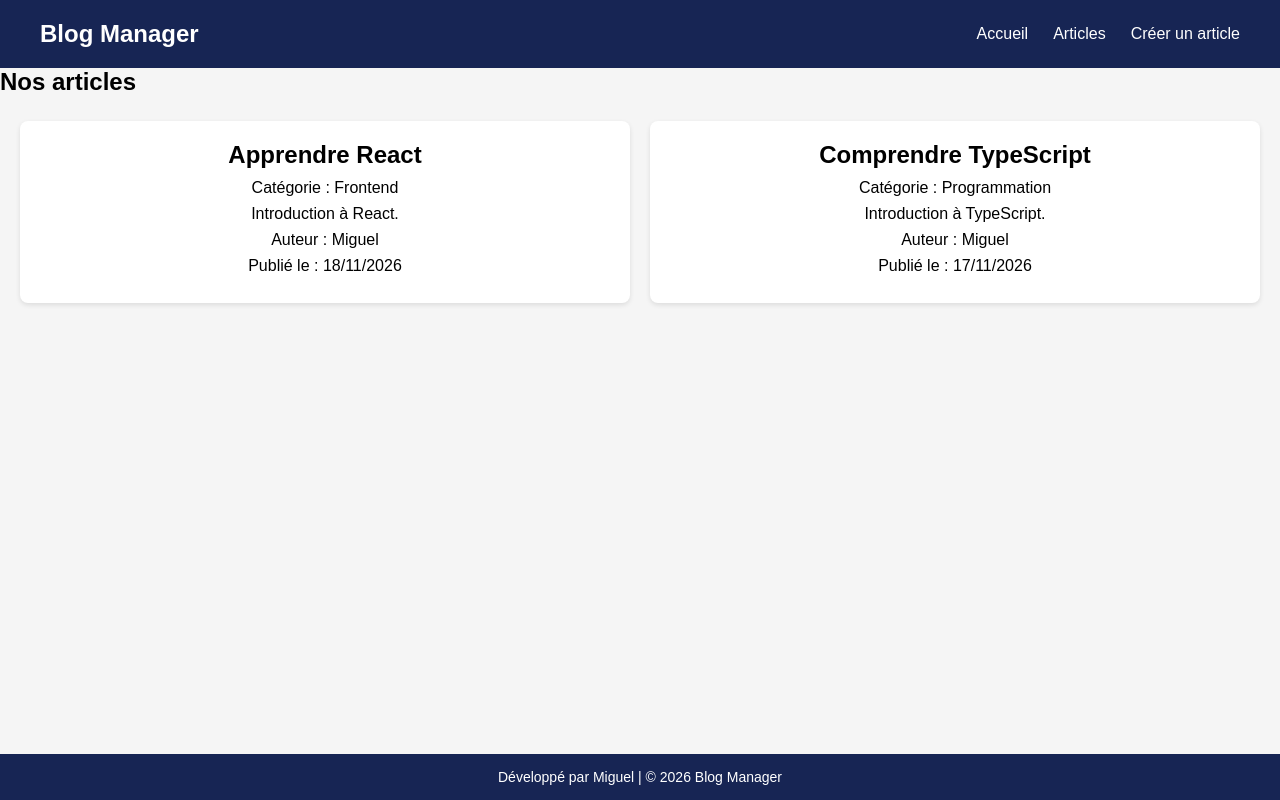
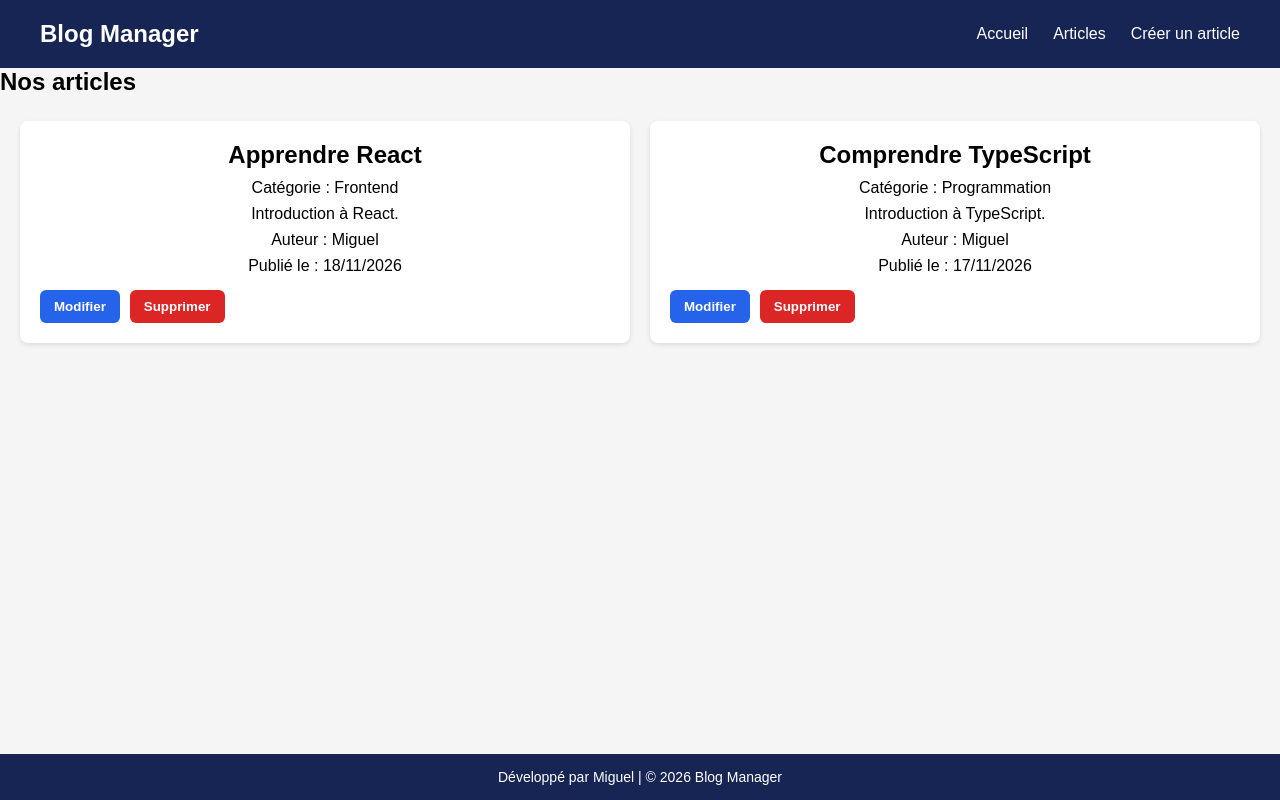
Before and after one commit to kouleu-miguel/Projet_React, a React (Vite) app in the folder blog-manager/: page /articles in a window 1280 px wide. Built offline with nearby package versions, Linux system fonts and the light colour scheme.

Commit message:
suppression

```diff
--- a/blog-manager/src/App.tsx
+++ b/blog-manager/src/App.tsx
@@ -1,3 +1,4 @@
+
 
 import { useState } from "react";
 import { Routes, Route } from "react-router-dom";
@@ -16,11 +17,32 @@ import type { Article } from "./types/article";
 function App() {
   const [articleList, setArticleList] = useState<Article[]>(articles);
 
+  // Ajouter un article
   function handleAddArticle(newArticle: Article) {
     setArticleList((previousArticles) => [
       ...previousArticles,
       newArticle,
     ]);
+  }
+
+  // Modifier un article
+  function handleUpdateArticle(updatedArticle: Article) {
+    setArticleList((previousArticles) =>
+      previousArticles.map((article) => {
+        if (article.id === updatedArticle.id) {
+          return updatedArticle;
+        } else {
+          return article;
+        }
+      }),
+    );
+  }
+
+  // Supprimer un article
+  function handleDeleteArticle(id: string) {
+    setArticleList((previousArticles) =>
+      previousArticles.filter((article) => article.id !== id),
+    );
   }
 
   return (
@@ -32,7 +54,13 @@ function App() {
 
         <Route
           path="/articles"
-          element={<ArticlesPage articles={articleList} />}
+          element={
+            <ArticlesPage
+              articles={articleList}
+              onUpdateArticle={handleUpdateArticle}
+              onDeleteArticle={handleDeleteArticle}
+            />
+          }
         />
 
         <Route
--- a/blog-manager/src/components/ArticleCard.tsx
+++ b/blog-manager/src/components/ArticleCard.tsx
@@ -1,18 +1,39 @@
 
+import { useState } from "react";
 import { Link } from "react-router-dom";
 import type { Article } from "../types/article";
+import EditArticleModal from "./EditArticleModal";
 
 interface ArticleCardProps {
   article: Article;
+  onUpdateArticle: (article: Article) => void;
+  onDeleteArticle: (id: string) => void;
 }
 
-function ArticleCard({ article }: ArticleCardProps) {
+function ArticleCard({
+  article,
+  onUpdateArticle,
+  onDeleteArticle,
+}: ArticleCardProps) {
+  const [isEditing, setIsEditing] = useState(false);
+
+  function handleDelete() {
+    const confirmed = window.confirm(
+      "Voulez-vous vraiment supprimer cet article ?",
+    );
+
+    if (confirmed) {
+      onDeleteArticle(article.id);
+    }
+  }
+
   return (
+    <>
+      <article className="article-card">
         <Link
           to={`/articles/${article.id}`}
           className="article-card-link"
         >
-      <article className="article-card">
           <h2>{article.title}</h2>
 
           <p>Catégorie : {article.category}</p>
@@ -25,8 +46,30 @@ function ArticleCard({ article }: ArticleCardProps) {
             Publié le :{" "}
             {new Date(article.createdAt).toLocaleDateString("fr-FR")}
           </p>
+        </Link>
+
+        <div className="article-actions">
+          <button
+            type="button"
+            onClick={() => setIsEditing(true)}
+          >
+            Modifier
+          </button>
+
+          <button type="button" onClick={handleDelete}>
+            Supprimer
+          </button>
+        </div>
       </article>
-    </Link>
+
+      {isEditing && (
+        <EditArticleModal
+          article={article}
+          onUpdateArticle={onUpdateArticle}
+          onClose={() => setIsEditing(false)}
+        />
+      )}
+    </>
   );
 }
 
--- a/blog-manager/src/components/ArticleList.tsx
+++ b/blog-manager/src/components/ArticleList.tsx
@@ -1,18 +1,30 @@
+
 import type { Article } from "../types/article";
 import ArticleCard from "./ArticleCard";
 
-interface ArticleListProps{
-    articles : Article[]
+interface ArticleListProps {
+  articles: Article[];
+  onUpdateArticle: (article: Article) => void;
+  onDeleteArticle: (id: string) => void;
 }
-export default function ArticleList({articles} : ArticleListProps){
-    return(
+
+function ArticleList({
+  articles,
+  onUpdateArticle,
+  onDeleteArticle,
+}: ArticleListProps) {
+  return (
     <section className="article-list">
       {articles.map((article) => (
         <ArticleCard
           key={article.id}
           article={article}
+          onUpdateArticle={onUpdateArticle}
+          onDeleteArticle={onDeleteArticle}
         />
       ))}
     </section>
-    )
+  );
 }
+
+export default ArticleList;
--- /dev/null
+++ b/blog-manager/src/components/EditArticleModal.tsx
@@ -0,0 +1,101 @@
+
+import { useState } from "react";
+import type { SyntheticEvent } from "react";
+import type { Article } from "../types/article";
+
+interface EditArticleModalProps {
+  article: Article;
+  onUpdateArticle: (article: Article) => void;
+  onClose: () => void;
+}
+
+function EditArticleModal({
+  article,
+  onUpdateArticle,
+  onClose,
+}: EditArticleModalProps) {
+  const [title, setTitle] = useState(article.title);
+  const [category, setCategory] = useState(article.category);
+  const [content, setContent] = useState(article.content);
+  const [author, setAuthor] = useState(article.author);
+
+  function handleSubmit(event: SyntheticEvent<HTMLFormElement>) {
+    event.preventDefault();
+
+    const updatedArticle: Article = {
+      ...article,
+      title: title.trim(),
+      category: category.trim(),
+      content: content.trim(),
+      author: author.trim(),
+    };
+
+    onUpdateArticle(updatedArticle);
+    onClose();
+  }
+
+  return (
+    <div className="modal-overlay">
+      <div className="edit-modal">
+        <h2>Modifier l'article</h2>
+
+        <form onSubmit={handleSubmit}>
+          <div className="form-group">
+            <label htmlFor="edit-title">Titre</label>
+            <input
+              id="edit-title"
+              type="text"
+              value={title}
+              onChange={(event) => setTitle(event.target.value)}
+              required
+            />
+          </div>
+
+          <div className="form-group">
+            <label htmlFor="edit-category">Catégorie</label>
+            <input
+              id="edit-category"
+              type="text"
+              value={category}
+              onChange={(event) => setCategory(event.target.value)}
+              required
+            />
+          </div>
+
+          <div className="form-group">
+            <label htmlFor="edit-content">Contenu</label>
+            <textarea
+              id="edit-content"
+              value={content}
+              onChange={(event) => setContent(event.target.value)}
+              rows={6}
+              required
+            />
+          </div>
+
+          <div className="form-group">
+            <label htmlFor="edit-author">Auteur</label>
+            <input
+              id="edit-author"
+              type="text"
+              value={author}
+              onChange={(event) => setAuthor(event.target.value)}
+            />
+          </div>
+
+          <div className="modal-actions">
+            <button type="button" onClick={onClose}>
+              Annuler
+            </button>
+
+            <button type="submit">
+              Enregistrer les modifications
+            </button>
+          </div>
+        </form>
+      </div>
+    </div>
+  );
+}
+
+export default EditArticleModal;
--- a/blog-manager/src/index.css
+++ b/blog-manager/src/index.css
@@ -186,3 +186,100 @@ body {
     padding: 20px;
   }
 }
+
+
+/* Fenêtre modale de modification */
+.modal-overlay {
+  position: fixed;
+  inset: 0;
+  background-color: rgba(0, 0, 0, 0.6);
+  display: flex;
+  justify-content: center;
+  align-items: center;
+  padding: 20px;
+  z-index: 1000;
+}
+
+.edit-modal {
+  width: 100%;
+  max-width: 600px;
+  max-height: 90vh;
+  overflow-y: auto;
+  padding: 30px;
+  background-color: #ffffff;
+  border-radius: 12px;
+  box-shadow: 0 5px 25px rgba(0, 0, 0, 0.2);
+}
+
+.edit-modal h2 {
+  text-align: center;
+  margin-bottom: 25px;
+}
+
+.modal-actions {
+  display: flex;
+  justify-content: flex-end;
+  gap: 12px;
+  margin-top: 20px;
+}
+
+.modal-actions button {
+  padding: 11px 16px;
+  border: none;
+  border-radius: 6px;
+  cursor: pointer;
+  font-weight: 600;
+}
+
+.modal-actions button:first-child {
+  background-color: #e5e7eb;
+  color: #333333;
+}
+
+.modal-actions button:last-child {
+  background-color: #2563eb;
+  color: white;
+}
+
+.modal-actions button:last-child:hover {
+  background-color: #1d4ed8;
+}
+
+@media (max-width: 600px) {
+  .edit-modal {
+    padding: 20px;
+  }
+
+  .modal-actions {
+    flex-direction: column;
+  }
+}
+
+
+.article-actions {
+  display: flex;
+  gap: 10px;
+  margin-top: 15px;
+}
+
+.article-actions button {
+  padding: 9px 14px;
+  border: none;
+  border-radius: 6px;
+  cursor: pointer;
+  font-weight: 600;
+}
+
+.article-actions button:first-child {
+  background-color: #2563eb;
+  color: white;
+}
+
+.article-actions button:last-child {
+  background-color: #dc2626;
+  color: white;
+}
+
+.article-actions button:hover {
+  opacity: 0.85;
+}
--- a/blog-manager/src/pages/ArticlesPage.tsx
+++ b/blog-manager/src/pages/ArticlesPage.tsx
@@ -4,13 +4,24 @@ import type { Article } from "../types/article";
 
 interface ArticlesPageProps {
   articles: Article[];
+  onUpdateArticle: (article: Article) => void;
+  onDeleteArticle: (id: string) => void;
 }
 
-function ArticlesPage({ articles }: ArticlesPageProps) {
+function ArticlesPage({
+  articles,
+  onUpdateArticle,
+  onDeleteArticle,
+}: ArticlesPageProps) {
   return (
     <main>
       <h2>Nos articles</h2>
-      <ArticleList articles={articles} />
+
+      <ArticleList
+        articles={articles}
+        onUpdateArticle={onUpdateArticle}
+        onDeleteArticle={onDeleteArticle}
+      />
     </main>
   );
 }
```
Lines whose indentation alone changed are shown as unchanged.
